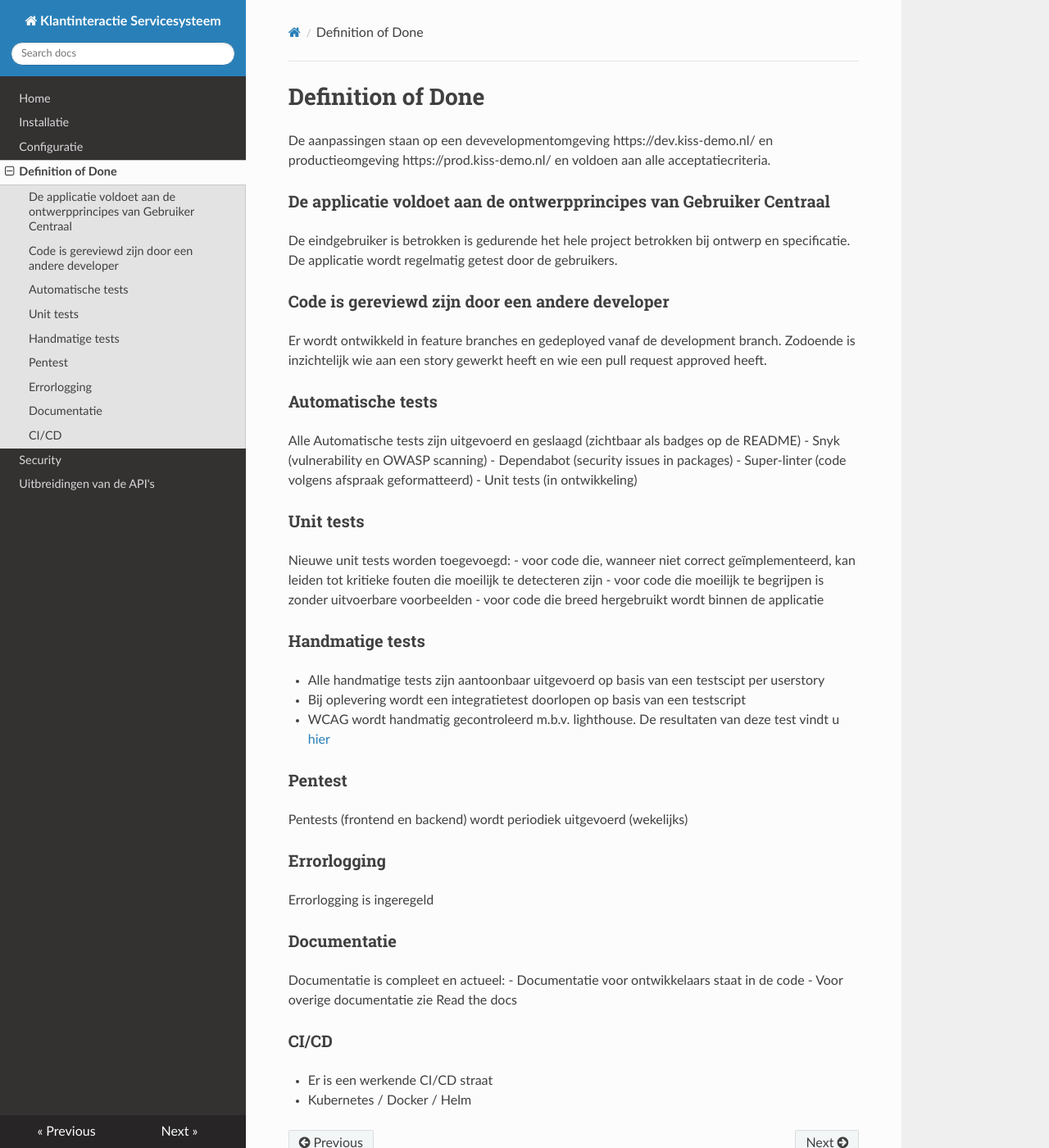
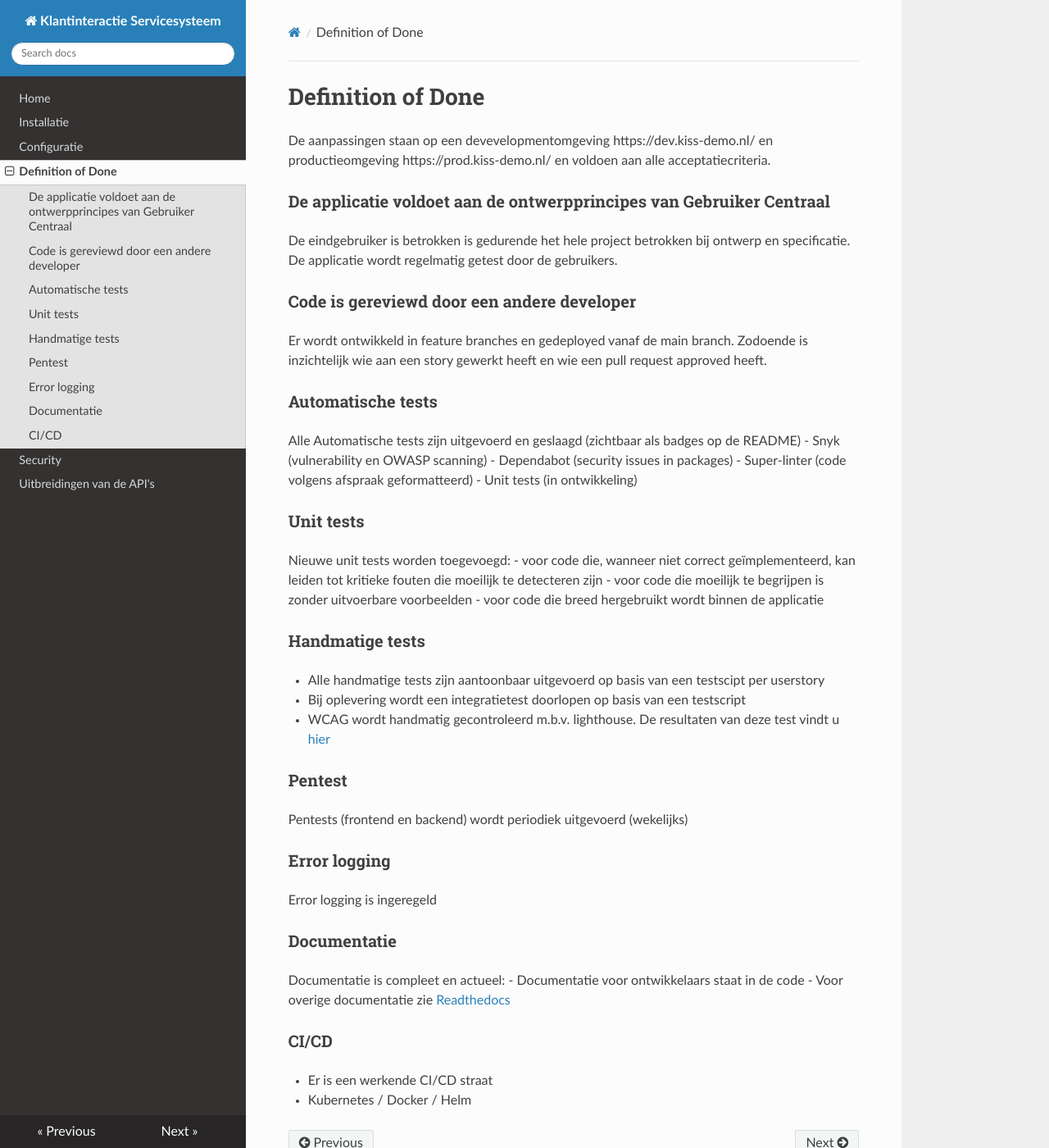
Before and after one commit to Klantinteractie-Servicesysteem/.github, an MkDocs documentation site: the page built from docs/DEFINITIONOFDONE.md, in a window 1280 px wide and 1400 px high. Shown: the whole window at 82% size. Built offline with MkDocs 1.6.1, drawn with Linux system fonts in a browser that asks for light colours; nearby versions of some CDN libraries.

Commit message:
Update DEFINITIONOFDONE.md
taalredactie

```diff
--- a/docs/DEFINITIONOFDONE.md
+++ b/docs/DEFINITIONOFDONE.md
@@ -5,8 +5,8 @@ De aanpassingen staan op een devevelopmentomgeving https://dev.kiss-demo.nl/ en
 ### De applicatie voldoet aan de ontwerpprincipes van Gebruiker Centraal
 De eindgebruiker is betrokken is gedurende het hele project betrokken bij ontwerp en specificatie. De applicatie wordt regelmatig getest door de gebruikers.
 
-### Code is gereviewd zijn door een andere developer
-Er wordt ontwikkeld in feature branches en gedeployed vanaf de development branch. Zodoende is inzichtelijk wie aan een story gewerkt heeft en wie een pull request approved heeft.
+### Code is gereviewd door een andere developer
+Er wordt ontwikkeld in feature branches en gedeployed vanaf de main branch. Zodoende is inzichtelijk wie aan een story gewerkt heeft en wie een pull request approved heeft.
 
 ### Automatische tests
 Alle Automatische tests zijn uitgevoerd en geslaagd (zichtbaar als badges op de README)
@@ -29,13 +29,13 @@ Nieuwe unit tests worden toegevoegd:
 ### Pentest
 Pentests (frontend en backend) wordt periodiek uitgevoerd (wekelijks)
 
-### Errorlogging
-Errorlogging is ingeregeld
+### Error logging
+Error logging is ingeregeld
 
 ### Documentatie
 Documentatie is compleet en actueel:
 - Documentatie voor ontwikkelaars staat in de code
-- Voor overige documentatie zie Read the docs
+- Voor overige documentatie zie [Readthedocs](https://kiss-klantinteractie-servicesysteem.readthedocs.io/)
 
 ### CI/CD
 - Er is een werkende CI/CD straat
```
